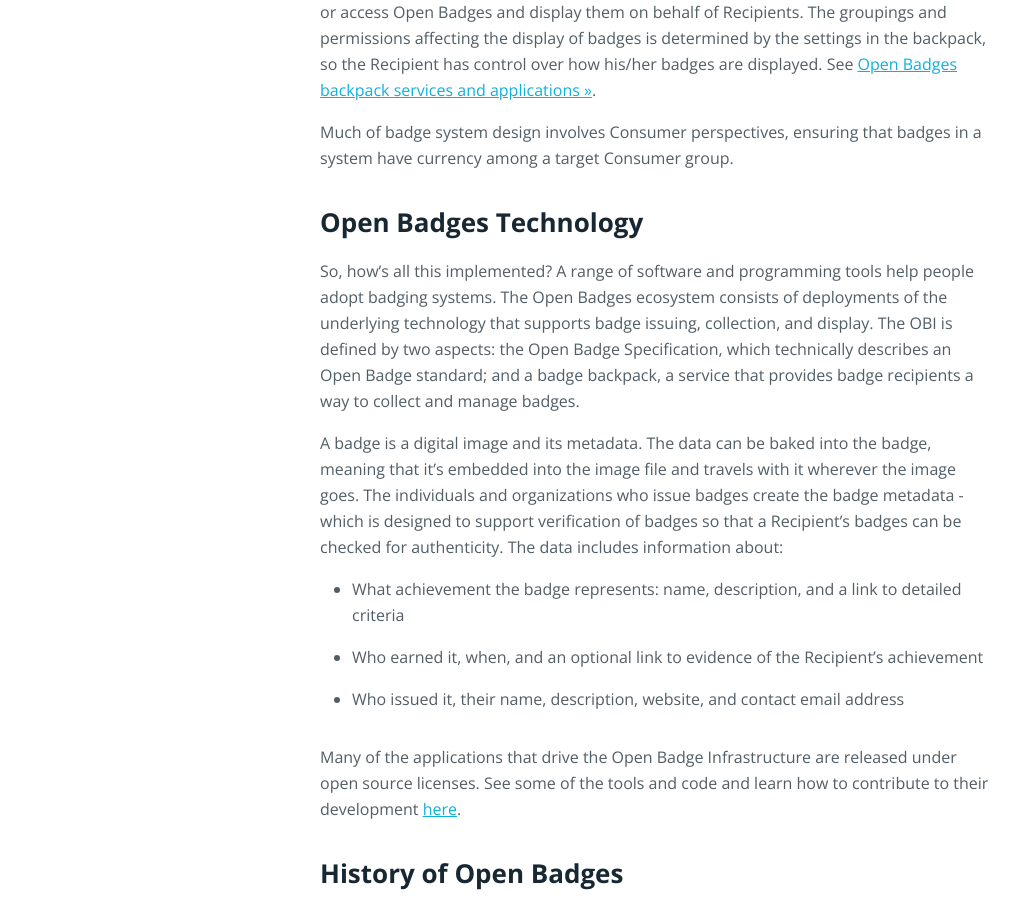
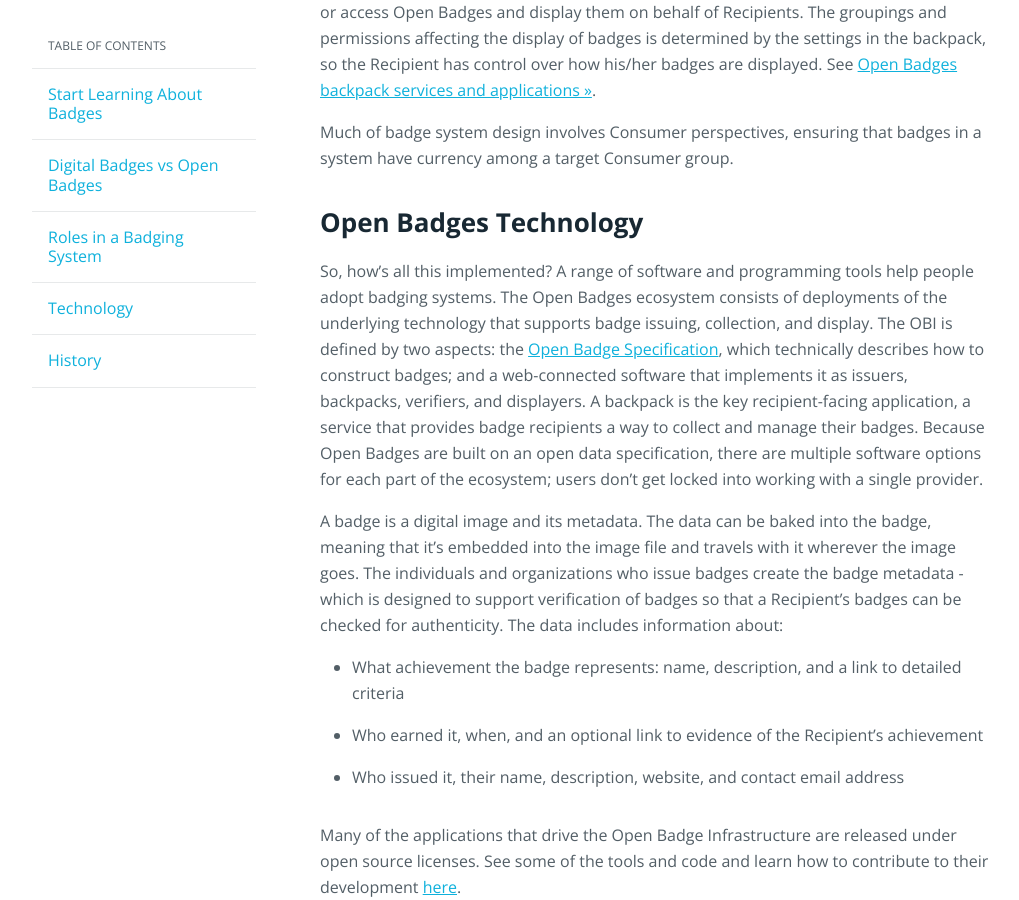
Before and after one commit to mozilla/openbadges.org-static, a Jekyll site: the page built from about/index.md, in a window 1280 px wide and 900 px high, scrolled down 4654 px. Shown: the whole window, without its empty margins (128-1147 px from the left). Built offline with Jekyll 4.4.1, drawn with Linux system fonts in a browser that asks for light colours; some of the changed lines change nothing that is shown.

Commit message:
Update about; add table of contents script for scroll control

```diff
--- a/_includes/footer.html
+++ b/_includes/footer.html
@@ -25,3 +25,4 @@
 </footer>
 
 <script type="text/javascript" src="{{ site.baseurl }}/js/menu.js"></script>
+<script type="text/javascript" src="{{ site.baseurl }}/js/tableofcontents.js"></script>
--- a/about/index.md
+++ b/about/index.md
@@ -81,7 +81,8 @@
 Much of badge system design involves Consumer perspectives, ensuring that badges in a system have currency among a target Consumer group.
 
 <h2 class="title title-content" id="technology">Open Badges Technology</h2>
-So, how’s all this implemented? A range of software and programming tools help people adopt badging systems. The Open Badges ecosystem consists of deployments of the underlying technology that supports badge issuing, collection, and display. The OBI is defined by two aspects: the Open Badge Specification, which technically describes an Open Badge standard; and a badge backpack, a service that provides badge recipients a way to collect and manage badges.
+So, how’s all this implemented? A range of software and programming tools help people adopt badging systems. The Open Badges ecosystem consists of deployments of the underlying technology that supports badge issuing, collection, and display. The OBI is defined by two aspects: the [Open Badge Specification](https://openbadgespec.org), which technically describes how to construct badges; and a web-connected software that implements it as issuers, backpacks, verifiers, and displayers.
+A backpack is the key recipient-facing application, a service that provides badge recipients a way to collect and manage their badges. Because Open Badges are built on an open data specification, there are multiple software options for each part of the ecosystem; users don't get locked into working with a single provider.
 
 A badge is a digital image and its metadata. The data can be baked into the badge, meaning that it’s embedded into the image file and travels with it wherever the image goes. The individuals and organizations who issue badges create the badge metadata - which is designed to support verification of badges so that a Recipient's badges can be checked for authenticity. The data includes information about:
 
--- /dev/null
+++ b/js/tableofcontents.js
@@ -0,0 +1,41 @@
+document.addEventListener('DOMContentLoaded', function() {
+
+  var toctrigger = document.querySelector('.tableofcontentstrigger');
+  var container = document.querySelector('.l-tableofcontents');
+  var active = 'tableofcontentstrigger-is-active';
+  var windowwidth = window.innerWidth;
+
+  function toggleMenu(event) {
+    var trigger = event.target;
+    var tocId = trigger.getAttribute('aria-controls');
+    var toc = document.getElementById(tocId);
+    var tocstate = toc.getAttribute('aria-hidden');
+
+    if (tocstate == 'true') {
+      toc.setAttribute('aria-hidden', 'false');
+      trigger.classList.add(active);
+    } else {
+      toc.setAttribute('aria-hidden', 'true');
+      trigger.classList.remove(active);
+    }
+  }
+
+  function scrollMenu(event) {
+    var scrolled = 'l-tableofcontents-is-scrolled';
+    var distance_from_top = document.body.scrollTop || document.documentElement.scrollTop;
+
+    if (windowwidth >= 960 && distance_from_top >= 156) {
+        container.querySelector('div').classList.add(scrolled);
+    } else {
+      container.querySelector('div').classList.remove(scrolled);
+    }
+  }
+
+  toctrigger.addEventListener('click', toggleMenu);
+  window.addEventListener('scroll', scrollMenu);
+
+  window.addEventListener('resize', function() {
+    windowwidth = window.innerWidth;
+  });
+
+});
```
